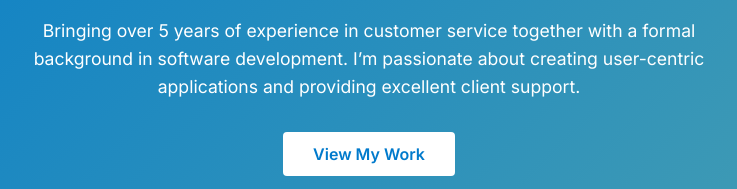
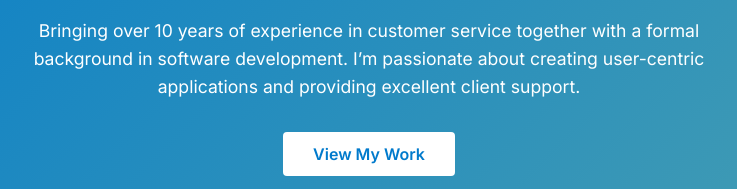
Before and after one commit to jcriz99/jcriz99.github.io, a plain HTML site: page index.html in a window 1280 px wide. Shown: the part 326-515 px from the top of the page, 271-1008 px from the left. Drawn offline with Linux system fonts and the light colour scheme.

Commit message:
Update index.html

```diff
--- a/index.html
+++ b/index.html
@@ -35,7 +35,7 @@
         <div class="container hero-content">
             <h2 class="hero-title">Aspiring Software Developer &amp; Customer Service Specialist</h2>
             <p class="hero-subtitle">
-                Bringing over 5 years of experience in customer service together with a formal background in software development.
+                Bringing over 10 years of experience in customer service together with a formal background in software development.
                 I’m passionate about creating user-centric applications and providing excellent client support.
             </p>
             <a class="hero-button" href="#projects">View My Work</a>
```
